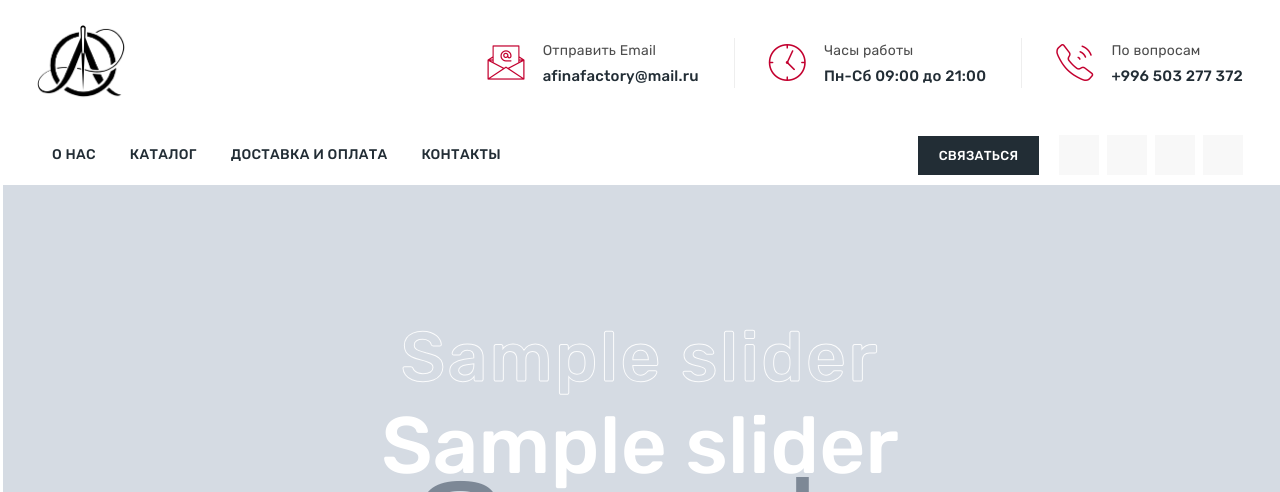
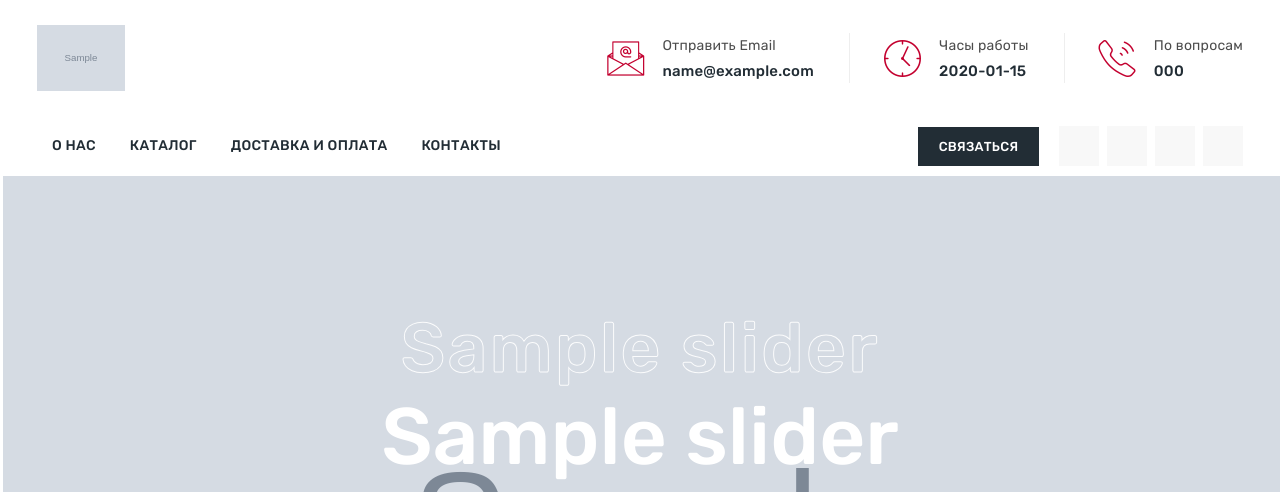
Before and after one commit to Ramzan9809/afinaDjango, a Django app: page / in a window 1280 px wide. Shown: the top 492 px of the page. Run offline with Django 5.2, Linux system fonts and the light colour scheme; tables that the repository leaves empty hold one stand-in row (values such as "Sample post"); grey boxes marked "Sample" are stand-in pictures; some libraries are stand-ins or nearby versions; some web fonts are replaced.

Commit message:
add model settings

```diff
--- a/products/admin.py
+++ b/products/admin.py
@@ -1,11 +1,12 @@
 from django.contrib import admin
-from .models import Slider, WhoWe, Advantage
+from .models import Slider, WhoWe, Advantage, Settings
 
 
 
 
 
 
+admin.site.register(Settings)
 admin.site.register(Slider)
 admin.site.register(WhoWe)
 admin.site.register(Advantage)
--- a/products/models.py
+++ b/products/models.py
@@ -1,6 +1,22 @@
 from django.db import models
 from ckeditor.fields import RichTextField
 
+
+class Settings(models.Model):
+    name_site = models.CharField(max_length=30)
+    logo = models.ImageField(upload_to='images/')
+    email = models.CharField(max_length=100)
+    time_to_work = models.CharField(max_length=50)
+    address = models.CharField(max_length=255, null=True, blank=True)
+    phone1 = models.CharField(max_length=20, help_text='+996 503 277 372')
+    phone2 = models.CharField(max_length=20, null=True, blank=True, help_text='+996 503 277 372')
+
+    def __str__(self):
+        return self.name_site
+
+    class Meta:
+        verbose_name_plural = 'Настройки'
+        verbose_name = 'настройки'
 
 class Slider(models.Model):
     img = models.ImageField(upload_to='images/', verbose_name='Баннер', null=True, blank=True)
--- a/products/views.py
+++ b/products/views.py
@@ -1,12 +1,14 @@
 from django.shortcuts import render
-from .models import Slider, Advantage, WhoWe
+from .models import Slider, Advantage, WhoWe, Settings
 
 
 def home(request):
+    settings = Settings.objects.all()
     slider = Slider.objects.all()
     advent = Advantage.objects.all()
     whowe = WhoWe.objects.all()
     context = {
+        'settings': settings,
         'slider': slider,
         'advent': advent,
         'whowe': whowe,
--- a/templates/index.html
+++ b/templates/index.html
@@ -42,11 +42,12 @@
             <div class="widget_header_wrapper clearfix">
                 <div class="container">
                     <div class="row align-items-center">
+                        {% for set in settings %}
                             <div class="col-xl-3">
                                 <!-- site-branding -->
                                 <div class="site-branding ">
                                     <a class="home-link" href="index.html" title="Fablio" rel="home">
-                                    <img id="logo-img" width="88" class="img-fluid auto_size logo-img" src="images/logo-img.png" alt="logo-img">
+                                        <img id="logo-img" width="88" class="img-fluid auto_size logo-img" src="{{ set.logo.url }}" alt="logo-img">
                                     </a>
                                 </div><!-- site-branding end -->
                             </div>
@@ -58,7 +59,7 @@
                                         <div class="widget_icon ttm-textcolor-skincolor"><i class="flaticon flaticon-email-2"></i></div>
                                         <div class="widget_content">
                                             <p>Отправить Email</p>
-                                        <h3>afinafactory@mail.ru</h3>
+                                            <h3>{{ set.email }}</h3>
                                         </div>
                                     </div><!-- widget-info end -->
                                     <!-- widget-info -->
@@ -66,7 +67,7 @@
                                         <div class="widget_icon ttm-textcolor-skincolor"><i class="flaticon flaticon-clock"></i></div>
                                         <div class="widget_content">
                                             <p>Часы работы</p>
-                                        <h3>Пн-Сб 09:00 до 21:00</h3>
+                                            <h3>{{ set.time_to_work }}</h3>
                                         </div>
                                     </div><!-- widget-info end -->
                                     <!-- widget-info -->
@@ -74,11 +75,12 @@
                                         <div class="widget_icon ttm-textcolor-skincolor"><i class="flaticon flaticon-phone-call"></i></div>
                                         <div class="widget_content">
                                             <p>По вопросам</p>
-                                        <h3>+996 503 277 372</h3>
+                                            <h3>{{ set.phone1 }}</h3>
                                         </div>
                                     </div><!-- widget-info end -->
                                 </div><!-- ttm-widget-header end -->
                             </div>
+                        {% endfor %}
                     </div>
                 </div>
             </div>
```
Also changed, not shown: images/logo-img_0ST0DEg.png (added), images/logo-img_UgQs4hp.png (added), images/logo-img_vkSLb89.png (added), products/migrations/0007_settings.py (added), products/migrations/0008_alter_settings_phone1_alter_settings_phone2.py (added), products/migrations/0009_alter_settings_address.py (added). Lines whose indentation alone changed are shown as unchanged.
